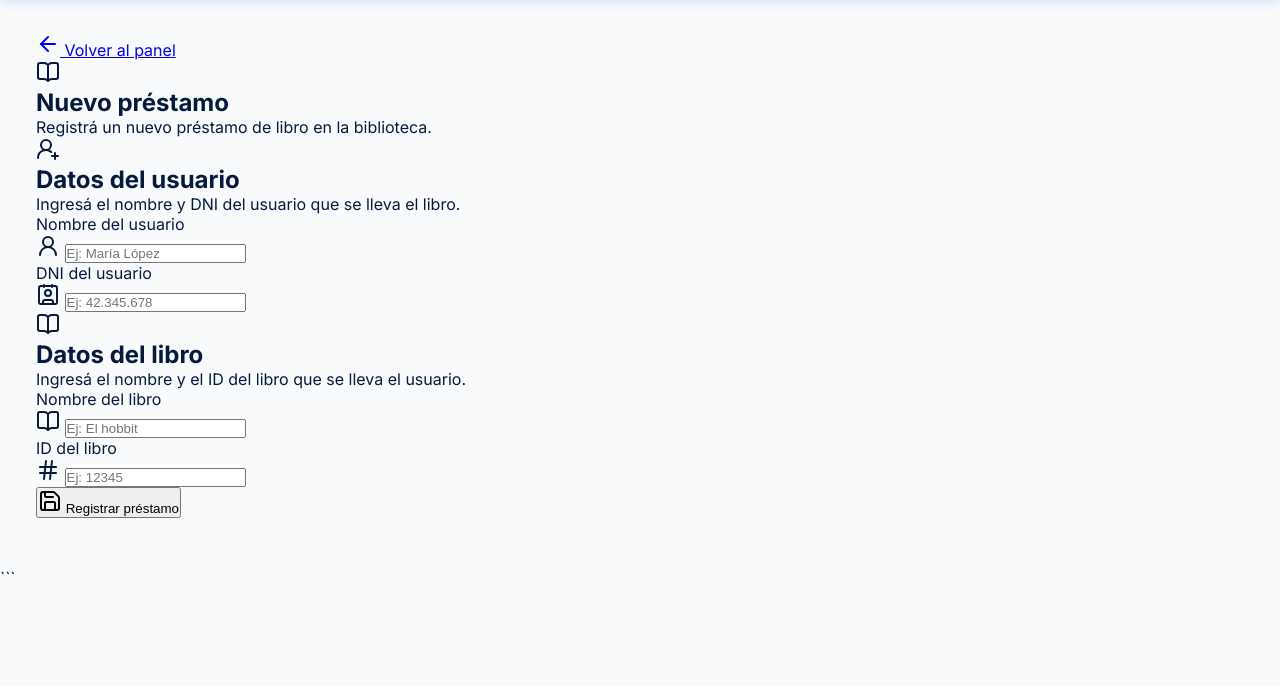
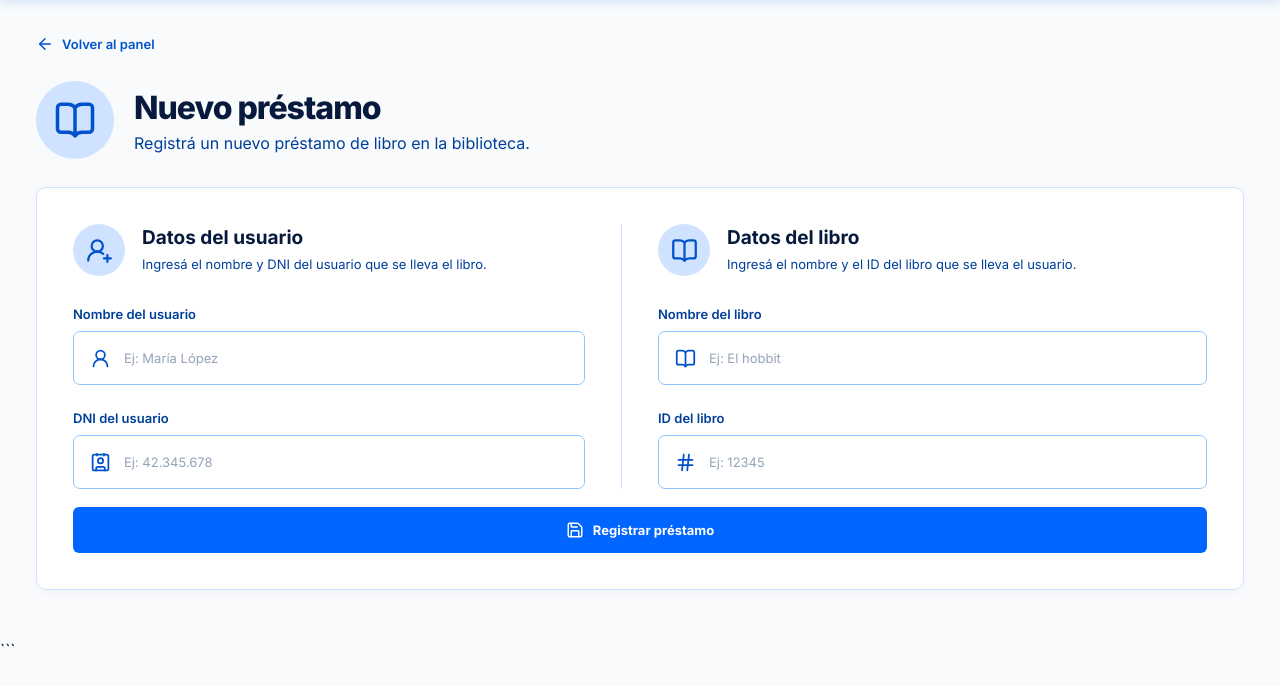
Before and after one commit to GESTIONBIBLIOTECA-2026/gestion-biblioteca-eestn5-2026, a PHP site: page /nuevo-prestamo.html in a window 1280 px wide. Shown: the part 62-748 px from the top of the page. Run offline with PHP 8.4, Linux system fonts and the light colour scheme.

Commit message:
Update styles.css
Agregué los estilos de nuevo-prestamo.html

```diff
--- a/styles/styles.css
+++ b/styles/styles.css
@@ -818,3 +818,370 @@ table {
 
 
 }
+
+/*+++++++++++++++++++++++++++++++++++++++++++++++++++++++/
+
+
+/* =========================================================
+   NUEVO PRÉSTAMO
+========================================================= */
+
+.encabezado-prestamo {
+    margin-bottom: 28px;
+}
+
+.enlace-volver {
+    display: inline-flex;
+    align-items: center;
+    gap: 8px;
+
+    color: var(--azul-600);
+
+    font-size: 13px;
+    font-weight: 600;
+
+    text-decoration: none;
+
+    margin-bottom: 25px;
+}
+
+.enlace-volver:hover {
+    color: var(--azul-800);
+}
+
+.enlace-volver svg {
+    width: 18px;
+}
+
+
+.fila-titulo-prestamo {
+    display: flex;
+    align-items: center;
+    gap: 20px;
+}
+
+.icono-principal-prestamo {
+    width: 78px;
+    height: 78px;
+
+    border-radius: 50%;
+
+    background: var(--azul-100);
+
+    color: var(--azul-600);
+
+    display: flex;
+    align-items: center;
+    justify-content: center;
+}
+
+.icono-principal-prestamo svg {
+    width: 42px;
+    height: 42px;
+
+    stroke-width: 2;
+}
+
+
+.fila-titulo-prestamo h1 {
+    font-size: 32px;
+    font-weight: 800;
+
+    color: var(--tinta-900);
+
+    letter-spacing: -1px;
+}
+
+.fila-titulo-prestamo p {
+    margin-top: 6px;
+
+    color: var(--azul-700);
+
+    font-size: 16px;
+}
+
+
+/* =========================
+   TARJETA DEL FORMULARIO
+========================= */
+
+.tarjeta-prestamo {
+    background: var(--blanco);
+
+    border: 1px solid var(--azul-100);
+
+    border-radius: 10px;
+
+    padding: 36px;
+
+    display: grid;
+
+    grid-template-columns: 1fr 1fr;
+
+    column-gap: 36px;
+
+    box-shadow: 0 2px 8px rgba(0, 46, 115, 0.03);
+}
+
+
+/* =========================
+   SECCIONES
+========================= */
+
+.seccion-formulario {
+    padding-right: 36px;
+
+    border-right: 1px solid var(--azul-100);
+}
+
+.seccion-libro {
+    padding-right: 0;
+    padding-left: 0;
+
+    border-right: none;
+}
+
+
+.titulo-seccion-formulario {
+    display: flex;
+    align-items: center;
+
+    gap: 17px;
+
+    margin-bottom: 30px;
+}
+
+.icono-formulario {
+    width: 52px;
+    height: 52px;
+
+    flex-shrink: 0;
+
+    border-radius: 50%;
+
+    background: var(--azul-100);
+
+    color: var(--azul-600);
+
+    display: flex;
+    align-items: center;
+    justify-content: center;
+}
+
+.icono-formulario svg {
+    width: 27px;
+    height: 27px;
+}
+
+
+.titulo-seccion-formulario h2 {
+    font-size: 19px;
+
+    font-weight: 700;
+
+    color: var(--tinta-900);
+}
+
+.titulo-seccion-formulario p {
+    margin-top: 6px;
+
+    color: var(--azul-700);
+
+    font-size: 13px;
+
+    line-height: 1.4;
+}
+
+
+/* =========================
+   CAMPOS DE ENTRADA
+========================= */
+
+.grupo-entrada {
+    margin-bottom: 25px;
+}
+
+.grupo-entrada:last-child {
+    margin-bottom: 0;
+}
+
+.grupo-entrada label {
+    display: block;
+
+    margin-bottom: 9px;
+
+    color: var(--azul-700);
+
+    font-size: 13px;
+
+    font-weight: 600;
+}
+
+
+.contenedor-entrada {
+    height: 54px;
+
+    display: flex;
+    align-items: center;
+
+    gap: 13px;
+
+    padding: 0 16px;
+
+    background: var(--blanco);
+
+    border: 1px solid var(--azul-200);
+
+    border-radius: 7px;
+
+    transition: 0.2s ease;
+}
+
+.contenedor-entrada svg {
+    width: 21px;
+    height: 21px;
+
+    flex-shrink: 0;
+
+    color: var(--azul-600);
+}
+
+.contenedor-entrada input {
+    width: 100%;
+    height: 100%;
+
+    border: none;
+    outline: none;
+
+    background: transparent;
+
+    color: var(--tinta-900);
+
+    font-family: "Inter", sans-serif;
+
+    font-size: 13px;
+}
+
+.contenedor-entrada input::placeholder {
+    color: var(--tinta-400);
+}
+
+.contenedor-entrada:focus-within {
+    border-color: var(--azul-500);
+
+    box-shadow: 0 0 0 3px rgba(0, 102, 255, 0.08);
+}
+
+
+/* =========================
+   BOTÓN
+========================= */
+
+.boton-prestamo {
+    grid-column: 1 / -1;
+
+    width: 100%;
+
+    height: 46px;
+
+    margin-top: 18px;
+
+    border: none;
+
+    border-radius: 6px;
+
+    background: var(--azul-500);
+
+    color: var(--blanco);
+
+    font-family: "Inter", sans-serif;
+
+    font-size: 13px;
+
+    font-weight: 700;
+
+    cursor: pointer;
+
+    display: flex;
+    align-items: center;
+    justify-content: center;
+
+    gap: 9px;
+
+    transition: 0.2s ease;
+}
+
+.boton-prestamo:hover {
+    background: var(--azul-600);
+
+    box-shadow: 0 4px 12px rgba(0, 82, 204, 0.2);
+}
+
+.boton-prestamo svg {
+    width: 18px;
+    height: 18px;
+}
+
+
+/* =========================
+   RESPONSIVE
+========================= */
+
+@media (max-width: 800px) {
+
+    .tarjeta-prestamo {
+        grid-template-columns: 1fr;
+
+        gap: 30px;
+
+        padding: 25px;
+    }
+
+    .seccion-formulario {
+        padding-right: 0;
+
+        padding-bottom: 30px;
+
+        border-right: none;
+
+        border-bottom: 1px solid var(--azul-100);
+    }
+
+    .seccion-libro {
+        padding-bottom: 0;
+
+        border-bottom: none;
+    }
+
+}
+
+
+@media (max-width: 600px) {
+
+    .fila-titulo-prestamo {
+        align-items: flex-start;
+    }
+
+    .icono-principal-prestamo {
+        width: 60px;
+        height: 60px;
+    }
+
+    .icono-principal-prestamo svg {
+        width: 32px;
+        height: 32px;
+    }
+
+    .fila-titulo-prestamo h1 {
+        font-size: 26px;
+    }
+
+    .fila-titulo-prestamo p {
+        font-size: 14px;
+    }
+
+    .tarjeta-prestamo {
+        padding: 20px;
+    }
+
+}
```
